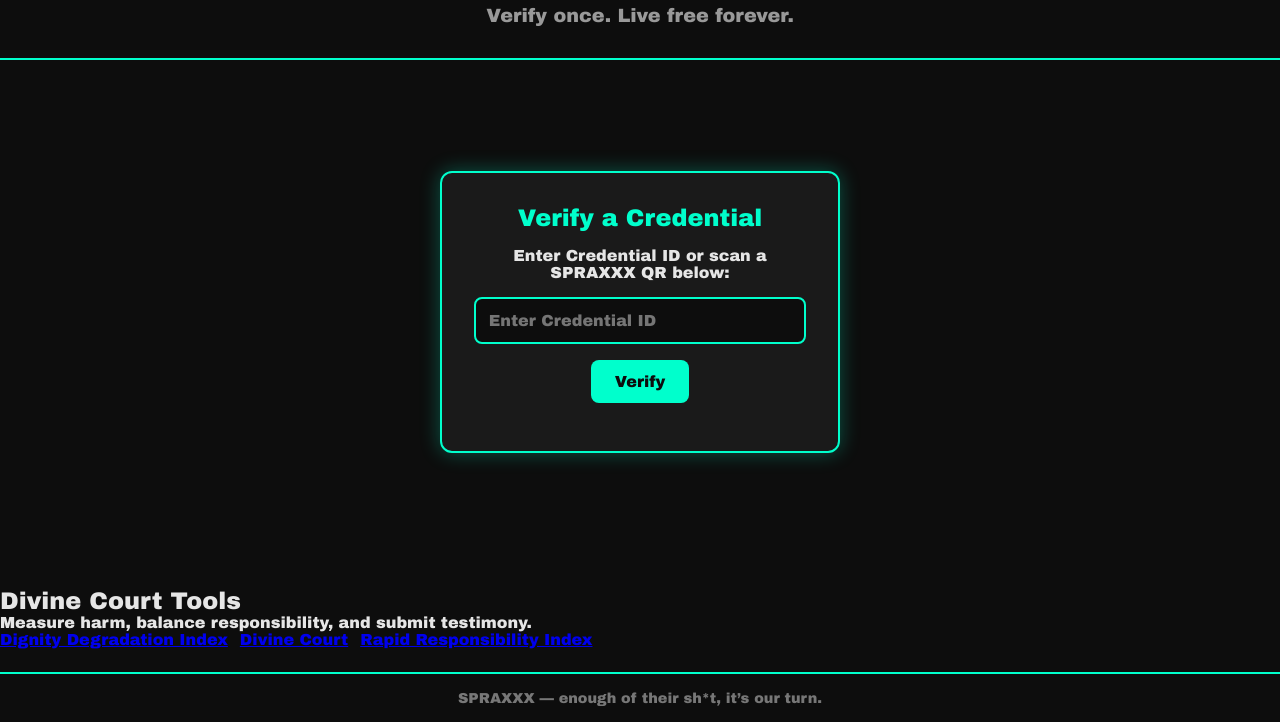
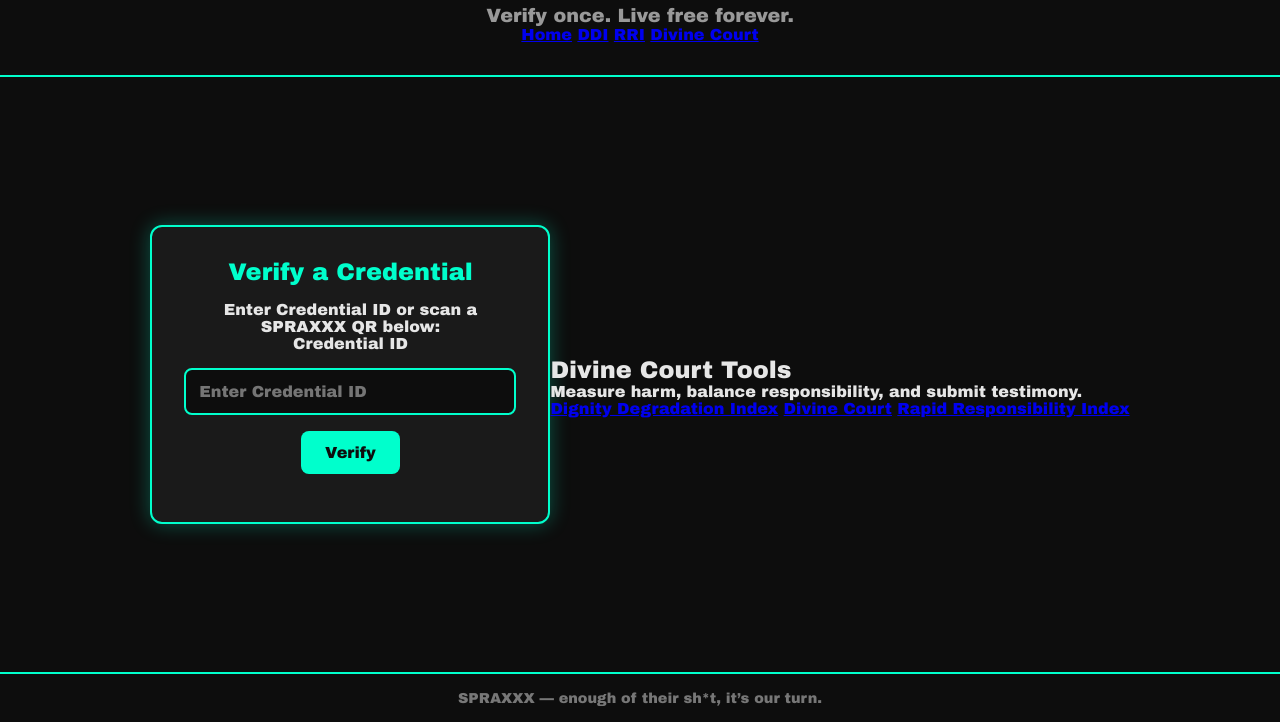
Before and after one commit to JackSPRAXXX/spraxxx.nrt, a plain HTML site: page index.html in a window 1280 px wide. Shown: the part 78-800 px from the top of the page. Drawn offline with Linux system fonts and the light colour scheme.

Commit message:
Enhance index.html with meta and accessibility updates

```diff
--- a/index.html
+++ b/index.html
@@ -1,37 +1,45 @@
 <!DOCTYPE html>
 <html lang="en">
 <head>
-  <meta charset="UTF-8">
-  <meta name="viewport" content="width=device-width, initial-scale=1.0">
+  <meta charset="UTF-8" />
+  <meta name="viewport" content="width=device-width, initial-scale=1" />
   <title>SPRAXXX Network</title>
-  <link rel="stylesheet" href="style.css">
+  <meta name="description" content="SPRAXXX Network — verify once, live free forever. Divine Court tools: DDI, RRI, and testimony intake." />
+  <link rel="stylesheet" href="style.css" />
 </head>
 <body>
   <header>
     <h1>SPRAXXX Network</h1>
     <p>Verify once. Live free forever.</p>
+    <nav aria-label="Primary" class="topnav">
+      <a href="/">Home</a>
+      <a href="/ddi.html">DDI</a>
+      <a href="/rri.html">RRI</a>
+      <a href="/court.html">Divine Court</a>
+    </nav>
   </header>
 
   <main>
-    <section id="verify">
+    <section id="verify" class="card">
       <h2>Verify a Credential</h2>
       <p>Enter Credential ID or scan a SPRAXXX QR below:</p>
-      <input type="text" placeholder="Enter Credential ID">
-      <button>Verify</button>
-      <div id="result"></div>
+      <label for="cred" class="sr">Credential ID</label>
+      <input id="cred" type="text" placeholder="Enter Credential ID" inputmode="numeric" />
+      <button id="verifyBtn">Verify</button>
+      <div id="result" role="status" aria-live="polite"></div>
     </section>
-  </main>
 
-  <section class="card" style="margin:24px 0">
+    <section class="card" style="margin-top:24px">
       <h2>Divine Court Tools</h2>
       <p>Measure harm, balance responsibility, and submit testimony.</p>
-  <nav style="display:flex; gap:12px; flex-wrap:wrap">
+      <nav class="toolnav">
         <a class="btn" href="/ddi.html">Dignity Degradation Index</a>
         <a class="btn" href="/court.html">Divine Court</a>
         <a class="btn" href="/rri.html">Rapid Responsibility Index</a>
       </nav>
+    </section>
+  </main>
 
-  </section>
   <footer>
     <p>SPRAXXX — enough of their sh*t, it’s our turn.</p>
   </footer>
```
Lines whose indentation alone changed are shown as unchanged.
